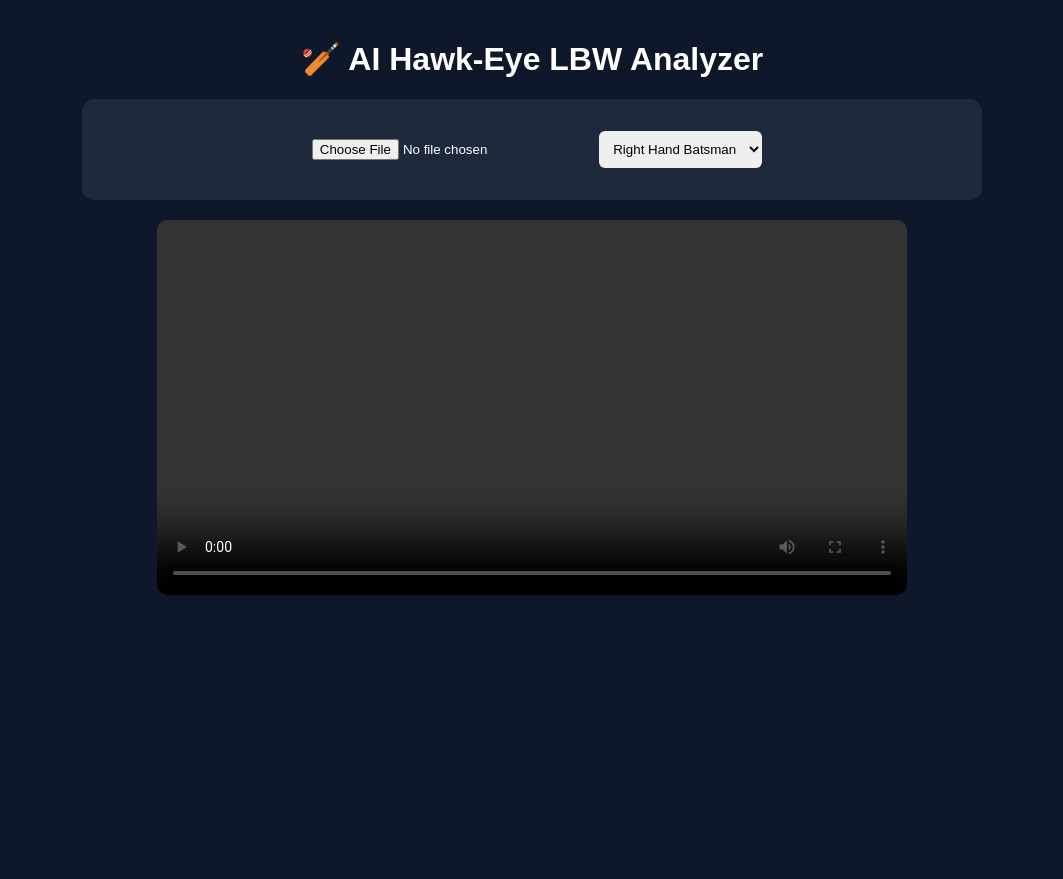
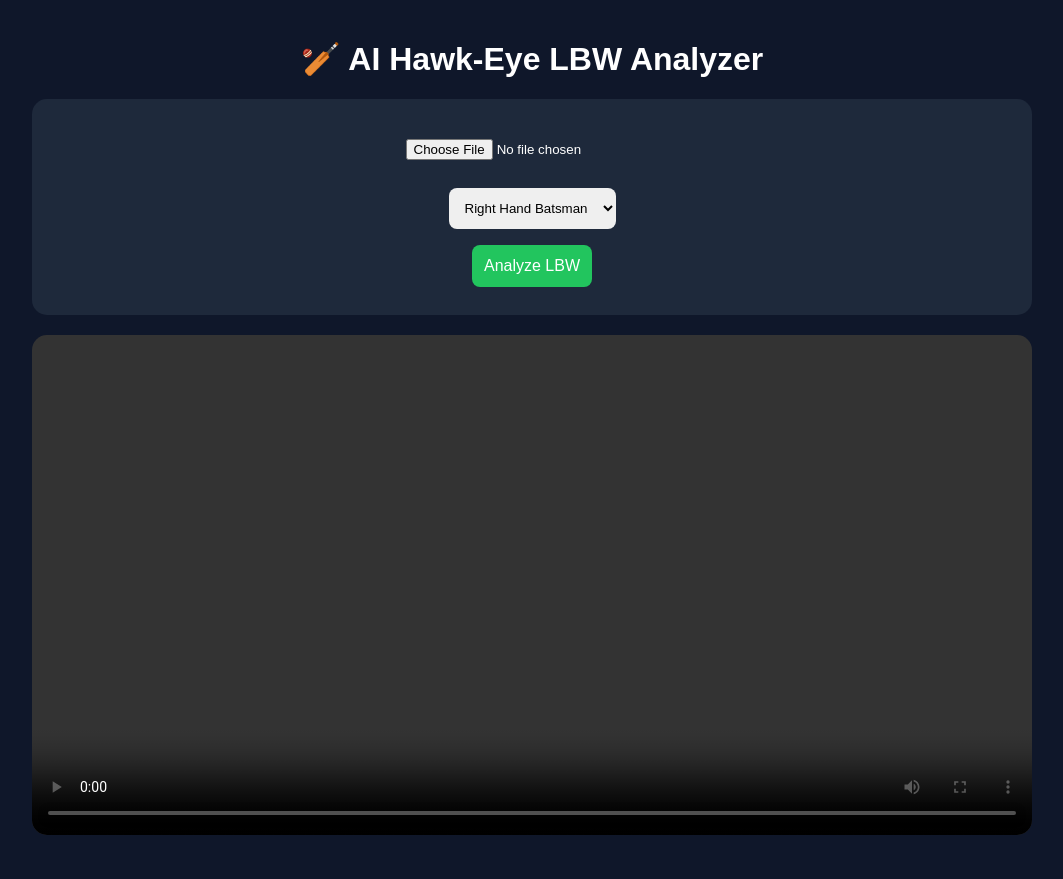
Before and after one commit to umeblastwe/Hawkeye, a Flask app: page / in a window 1280 px wide. Shown: the whole page, without its empty margins (108-1171 px from the left). Before the commit the page ends 595 px from the top, so only its background shows below. Run offline with Flask 3, Linux system fonts and the light colour scheme.

Commit message:
Update index.html

```diff
--- a/Cricket Hawkeye/templates/index.html
+++ b/Cricket Hawkeye/templates/index.html
@@ -1,131 +1,690 @@
 <!DOCTYPE html>
 <html lang="en">
+
 <head>
+
 <meta charset="UTF-8">
-    <title>AI Hawk-Eye LBW Analyzer</title>
+
+<title>
+AI Hawk-Eye LBW Analyzer
+</title>
+
+
 <style>
-        body { margin: 0; font-family: Arial, sans-serif; background: #0f172a; color: white; }
-        .container { width: 90%; max-width: 900px; margin: 40px auto; text-align: center; }
-        .card { background: #1e293b; padding: 20px; border-radius: 12px; margin-top: 20px; }
-        input, select { padding: 10px; margin: 10px; border-radius: 6px; border: none; }
-        .loading-text { color: #f59e0b; font-size: 16px; display: none; font-weight: bold; }
-        .video-box { position: relative; display: inline-block; width: 100%; max-width: 750px; margin-top: 20px; }
-        video { width: 100%; border-radius: 10px; display: block; }
-        canvas { position: absolute; top: 0; left: 0; width: 100%; height: 100%; pointer-events: none; }
-        .result { display: none; background: #020617; padding: 20px; border-radius: 12px; margin-top: 20px; }
-        .out { color: #22c55e; font-size: 28px; font-weight: bold; }
-        .notout { color: #ef4444; font-size: 28px; font-weight: bold; }
+
+body{
+
+    margin:0;
+    background:#0f172a;
+    color:white;
+    font-family:Arial, sans-serif;
+
+}
+
+
+.container{
+
+    width:90%;
+    max-width:1000px;
+    margin:40px auto;
+    text-align:center;
+
+}
+
+
+.card{
+
+    background:#1e293b;
+    padding:20px;
+    border-radius:15px;
+    margin-bottom:20px;
+
+}
+
+
+input,button,select{
+
+    padding:12px;
+    margin:8px;
+    border-radius:8px;
+    border:none;
+
+}
+
+
+button{
+
+    background:#22c55e;
+    color:white;
+    cursor:pointer;
+    font-size:16px;
+
+}
+
+
+button:hover{
+
+    background:#16a34a;
+
+}
+
+
+
+.video-container{
+
+    position:relative;
+    width:100%;
+
+}
+
+
+video{
+
+    width:100%;
+    border-radius:15px;
+
+}
+
+
+
+canvas{
+
+    position:absolute;
+    top:0;
+    left:0;
+    width:100%;
+    height:100%;
+
+}
+
+
+
+.result{
+
+    display:none;
+
+}
+
+
+
+.out{
+
+    color:#22c55e;
+    font-size:35px;
+    font-weight:bold;
+
+}
+
+
+
+.notout{
+
+    color:#ef4444;
+    font-size:35px;
+    font-weight:bold;
+
+}
+
+
+
+.loading{
+
+    display:none;
+    color:#facc15;
+    font-weight:bold;
+
+}
+
+
 </style>
+
 </head>
+
+
 <body>
 
+
+
 <div class="container">
-    <h1>🏏 AI Hawk-Eye LBW Analyzer</h1>
+
+
+<h1>
+🏏 AI Hawk-Eye LBW Analyzer
+</h1>
+
+
 
 <div class="card">
-        <input type="file" id="videoInput" accept="video/*">
+
+
+<input
+type="file"
+id="videoInput"
+accept="video/*">
+
+
+
+<br>
+
+
 <select id="hand">
-            <option value="Right">Right Hand Batsman</option>
-            <option value="Left">Left Hand Batsman</option>
+
+
+<option>
+Right Hand Batsman
+</option>
+
+
+<option>
+Left Hand Batsman
+</option>
+
+
 </select>
-        <div id="loadingStatus" class="loading-text">🔄 Tracking Ball Trajectory Vectors...</div>
+
+
+
+<br>
+
+
+<button onclick="uploadVideo()">
+
+Analyze LBW
+
+</button>
+
+
+
+<p class="loading" id="loading">
+
+🔄 Detecting Ball Trajectory...
+
+</p>
+
+
+
 </div>
 
+
+
+
+
 <div class="card result" id="result">
-        <h2>Decision</h2>
+
+
+<h2>
+Decision
+</h2>
+
+
 <div id="decision"></div>
+
+
 <p id="pitching"></p>
+
 <p id="impact"></p>
-        <p id="wicket"></p>
+
+<p id="wickets"></p>
+
+
 </div>
 
-    <div class="video-box">
+
+
+
+
+<div class="video-container">
+
+
 <video id="video" controls></video>
+
+
 <canvas id="canvas"></canvas>
-    </div>
+
+
 </div>
 
+
+
+
+</div>
+
+
+
+
+
+
 <script>
-    document.getElementById("videoInput").addEventListener("change", function() {
-        if(this.files.length > 0) {
-            analyzeVideo(this.files[0]);
-        }
-    });
 
-    async function analyzeVideo(file) {
-        let loadingStatus = document.getElementById("loadingStatus");
-        loadingStatus.style.display = "block";
 
-        let form = new FormData();
-        form.append("video", file);
 
-        try {
-            let response = await fetch("/analyze", { method: "POST", body: form });
-            let data = await response.json();
-            loadingStatus.style.display = "none";
+async function uploadVideo(){
 
-            if (!data.success || data.ball_points.length === 0) {
-                alert("Tracking failed: Ball was not isolated cleanly. Try another video.");
+
+let file=document
+.getElementById("videoInput")
+.files[0];
+
+
+
+if(!file){
+
+alert(
+"Please upload video"
+);
+
 return;
+
 }
 
-            let video = document.getElementById("video");
-            video.src = data.video;
 
-            let result = data.analysis;
-            document.getElementById("result").style.display = "block";
 
-            let decision = document.getElementById("decision");
-            decision.innerHTML = result.decision;
-            decision.className = (result.decision == "OUT") ? "out" : "notout";
+let loading=document
+.getElementById("loading");
 
-            document.getElementById("pitching").innerHTML = "<b>Pitching:</b> " + result.pitching;
-            document.getElementById("impact").innerHTML = "<b>Impact:</b> " + result.impact;
-            document.getElementById("wicket").innerHTML = "<b>Wickets:</b> " + result.wicket;
 
-            video.onloadedmetadata = function() {
-                drawTrajectory(data.ball_points, video);
-            };
-        } catch (error) {
-            loadingStatus.style.display = "none";
-            alert("Connection error.");
-        }
+loading.style.display="block";
+
+
+
+let form=new FormData();
+
+
+form.append(
+"video",
+file
+);
+
+
+
+try{
+
+
+let response=await fetch(
+"/analyze",
+{
+
+method:"POST",
+
+body:form
+
 }
 
-    function drawTrajectory(points, video) {
-        let canvas = document.getElementById("canvas");
-        let ctx = canvas.getContext("2d");
+);
 
-        canvas.width = video.videoWidth;
-        canvas.height = video.videoHeight;
-        ctx.clearRect(0, 0, canvas.width, canvas.height);
 
-        if(points.length < 2) return;
 
-        // Draw smooth tracking line
-        ctx.lineWidth = 4;
-        ctx.strokeStyle = "#00ffcc"; // Neon Cyan Blue Line
-        ctx.lineJoin = "round";
+let data=await response.json();
+
+
+
+loading.style.display="none";
+
+
+
+if(!data.success){
+
+alert(
+"Analysis failed"
+);
+
+return;
+
+}
+
+
+
+showResult(data);
+
+
+
+}
+
+catch(e){
+
+
+loading.style.display="none";
+
+
+alert(
+"Server error"
+);
+
+
+}
+
+
+}
+
+
+
+
+
+
+
+function showResult(data){
+
+
+
+let result=document
+.getElementById("result");
+
+
+result.style.display="block";
+
+
+
+let analysis=data.analysis;
+
+
+
+let decision=document
+.getElementById("decision");
+
+
+
+decision.innerHTML=
+analysis.decision;
+
+
+
+if(
+analysis.decision==="OUT"
+){
+
+decision.className="out";
+
+}
+
+else{
+
+decision.className="notout";
+
+}
+
+
+
+
+document
+.getElementById("pitching")
+.innerHTML=
+"<b>Pitching:</b> "+
+analysis.pitching;
+
+
+
+document
+.getElementById("impact")
+.innerHTML=
+"<b>Impact:</b> "+
+analysis.impact;
+
+
+
+document
+.getElementById("wickets")
+.innerHTML=
+"<b>Wickets:</b> "+
+analysis.wickets;
+
+
+
+
+let video=document
+.getElementById("video");
+
+
+video.src=data.video;
+
+
+
+video.onloadedmetadata=function(){
+
+
+draw(
+data,
+video
+);
+
+
+}
+
+
+
+}
+
+
+
+
+
+
+
+
+function draw(data,video){
+
+
+
+let canvas=document
+.getElementById("canvas");
+
+
+let ctx=canvas.getContext("2d");
+
+
+
+canvas.width=
+video.videoWidth;
+
+
+canvas.height=
+video.videoHeight;
+
+
+
+ctx.clearRect(
+0,
+0,
+canvas.width,
+canvas.height
+);
+
+
+
+
+
+let points=data.ball_points;
+
+
+
+if(points.length<2)
+return;
+
+
+
+// Ball trajectory
+
+
+ctx.lineWidth=5;
+
+ctx.strokeStyle="#00ffcc";
+
+
 ctx.beginPath();
 
-        points.forEach((p, index) => {
-            if (index === 0) {
-                ctx.moveTo(p.x, p.y);
-            } else {
-                ctx.lineTo(p.x, p.y);
+
+
+points.forEach(
+(p,i)=>{
+
+
+if(i===0){
+
+ctx.moveTo(
+p.x,
+p.y
+);
+
+
 }
-        });
+
+else{
+
+
+ctx.lineTo(
+p.x,
+p.y
+);
+
+
+}
+
+
+
+}
+);
+
+
+
 ctx.stroke();
 
-        // Draw solid tracked points
-        points.forEach(p => {
+
+
+
+
+// Ball points
+
+
+points.forEach(
+p=>{
+
+
 ctx.beginPath();
-            ctx.arc(p.x, p.y, 4, 0, Math.PI * 2);
-            ctx.fillStyle = "#ff3366"; // Hawk eye hot pink track point
+
+
+ctx.arc(
+p.x,
+p.y,
+5,
+0,
+Math.PI*2
+);
+
+
+
+ctx.fillStyle="#ff3366";
+
+
 ctx.fill();
-        });
+
+
+
 }
+
+);
+
+
+
+
+
+// Draw pitch point
+
+
+if(data.analysis.pitch){
+
+
+drawCircle(
+ctx,
+data.analysis.pitch.x,
+data.analysis.pitch.y,
+"yellow"
+);
+
+
+}
+
+
+
+
+
+// Draw impact point
+
+
+if(data.analysis.impact_point){
+
+
+drawCircle(
+ctx,
+data.analysis.impact_point.x,
+data.analysis.impact_point.y,
+"orange"
+);
+
+
+}
+
+
+
+
+// Draw predicted wicket point
+
+
+if(data.analysis.projection){
+
+
+drawCircle(
+ctx,
+data.analysis.projection.x,
+data.analysis.projection.y,
+"lime"
+);
+
+
+}
+
+
+
+}
+
+
+
+
+
+
+
+function drawCircle(ctx,x,y,color){
+
+
+ctx.beginPath();
+
+
+ctx.arc(
+x,
+y,
+10,
+0,
+Math.PI*2
+);
+
+
+
+ctx.strokeStyle=color;
+
+ctx.lineWidth=4;
+
+
+ctx.stroke();
+
+
+
+}
+
+
+
+
 </script>
 
+
+
 </body>
+
 </html>
```
Lines whose indentation alone changed are shown as unchanged.
